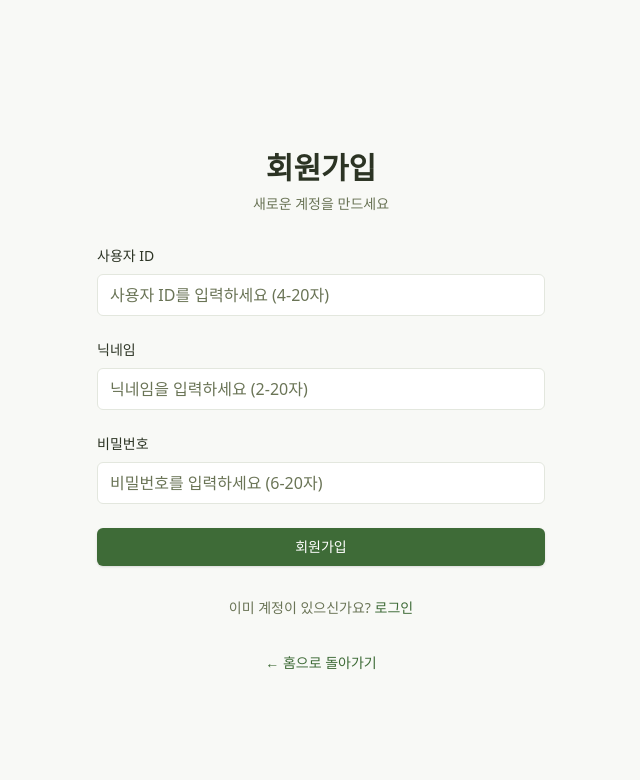
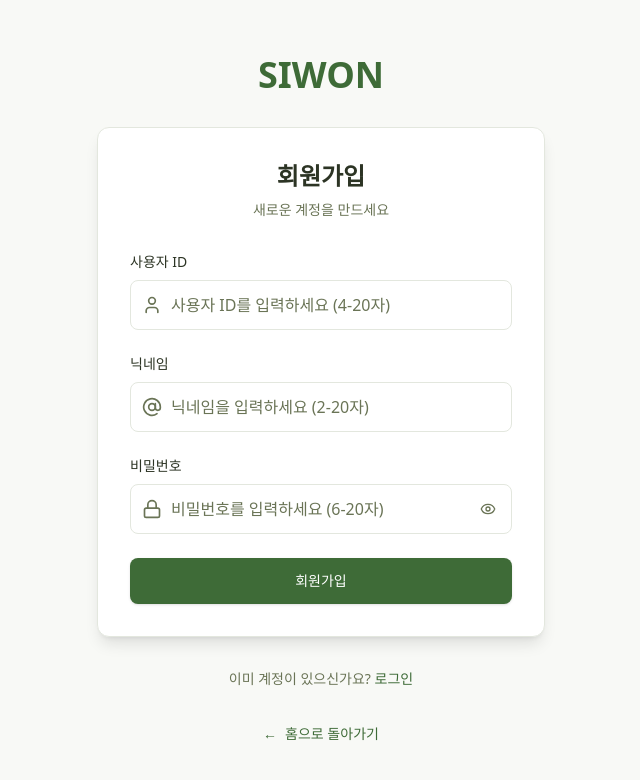
Before and after one commit to mynameisleesiwon/portfolio-project, a React (Vite) app in the folder frontend/: page /auth/signup in a window 1280 px wide. Shown: the top 780 px of the page, without its empty margins (319-959 px from the left). Built offline with nearby package versions, Linux system fonts and the light colour scheme; no server answers.

Commit message:
로그인/회원가입 페이지 디자인 개선

```diff
--- a/frontend/src/components/Auth/SignInForm.tsx
+++ b/frontend/src/components/Auth/SignInForm.tsx
@@ -1,5 +1,6 @@
 import { useState } from 'react';
 import { motion } from 'framer-motion';
+import { User, Lock, Loader2, Eye, EyeOff } from 'lucide-react';
 import { useAuth } from '../../hooks/Auth/useAuth';
 import type { SignInRequest } from '../../types';
 
@@ -13,6 +14,9 @@ const SignInForm = () => {
     password: '',
   });
 
+  // 비밀번호 표시/숨김 상태
+  const [showPassword, setShowPassword] = useState(false);
+
   // 입력값 변경 핸들러
   const handleChange = (e: React.ChangeEvent<HTMLInputElement>) => {
     const { name, value } = e.target;
@@ -20,6 +24,11 @@ const SignInForm = () => {
       ...prev,
       [name]: value,
     }));
+  };
+
+  // 비밀번호 표시/숨김 토글 핸들러
+  const togglePasswordVisibility = () => {
+    setShowPassword(!showPassword);
   };
 
   // 폼 제출 핸들러
@@ -49,6 +58,8 @@ const SignInForm = () => {
         >
           사용자 ID
         </label>
+        <div className="relative">
+          <User className="absolute left-3 top-1/2 transform -translate-y-1/2 w-5 h-5 text-text-muted" />
           <input
             type="text"
             id="userId"
@@ -56,10 +67,12 @@ const SignInForm = () => {
             value={formData.userId}
             onChange={handleChange}
             required
-          className="w-full px-3 py-2 border border-border rounded-md bg-card text-text placeholder-text-muted focus:outline-none focus:ring-2 focus:ring-primary focus:border-transparent"
+            autoComplete="off"
+            className="w-full pl-10 pr-3 py-3 border border-border rounded-lg bg-card text-text placeholder-text-muted focus:outline-none focus:ring-2 focus:ring-primary focus:border-transparent transition-all"
             placeholder="사용자 ID를 입력하세요"
             disabled={isLoading}
           />
+        </div>
       </div>
 
       {/* 비밀번호 입력 */}
@@ -70,26 +83,50 @@ const SignInForm = () => {
         >
           비밀번호
         </label>
+        <div className="relative">
+          <Lock className="absolute left-3 top-1/2 transform -translate-y-1/2 w-5 h-5 text-text-muted" />
           <input
-          type="password"
+            type={showPassword ? 'text' : 'password'}
             id="password"
             name="password"
             value={formData.password}
             onChange={handleChange}
             required
-          className="w-full px-3 py-2 border border-border rounded-md bg-card text-text placeholder-text-muted focus:outline-none focus:ring-2 focus:ring-primary focus:border-transparent"
+            autoComplete="off"
+            className="w-full pl-10 pr-12 py-3 border border-border rounded-lg bg-card text-text placeholder-text-muted focus:outline-none focus:ring-2 focus:ring-primary focus:border-transparent transition-all"
             placeholder="비밀번호를 입력하세요"
             disabled={isLoading}
           />
+          <button
+            type="button"
+            onClick={togglePasswordVisibility}
+            className="absolute right-3 top-1/2 transform -translate-y-1/2 text-text-muted hover:text-text transition-colors p-1 rounded-md hover:bg-border"
+            disabled={isLoading}
+            aria-label={showPassword ? '비밀번호 숨기기' : '비밀번호 보기'}
+          >
+            {showPassword ? (
+              <EyeOff className="w-4 h-4" />
+            ) : (
+              <Eye className="w-4 h-4" />
+            )}
+          </button>
+        </div>
       </div>
 
       {/* 로그인 버튼 */}
       <button
         type="submit"
         disabled={isLoading}
-        className="w-full flex justify-center py-2 px-4 border border-transparent rounded-md shadow-sm text-sm font-medium text-white bg-primary hover:bg-primary-hover focus:outline-none focus:ring-2 focus:ring-offset-2 focus:ring-primary disabled:opacity-50 disabled:cursor-not-allowed transition-colors"
+        className="w-full flex justify-center items-center gap-2 py-3 px-4 border border-transparent rounded-lg shadow-sm text-sm font-medium text-white bg-primary hover:bg-primary-hover focus:outline-none focus:ring-2 focus:ring-offset-2 focus:ring-primary disabled:opacity-50 disabled:cursor-not-allowed transition-all duration-200"
       >
-        {isLoading ? '로그인 중...' : '로그인'}
+        {isLoading ? (
+          <>
+            <Loader2 className="w-4 h-4 animate-spin" />
+            <span>로그인 중...</span>
+          </>
+        ) : (
+          '로그인'
+        )}
       </button>
     </motion.form>
   );
--- a/frontend/src/components/Auth/SignUpForm.tsx
+++ b/frontend/src/components/Auth/SignUpForm.tsx
@@ -1,5 +1,6 @@
 import { useState } from 'react';
 import { motion } from 'framer-motion';
+import { User, Lock, Loader2, Eye, EyeOff, AtSign } from 'lucide-react';
 import { useAuth } from '../../hooks/Auth/useAuth';
 import type { SignUpRequest } from '../../types';
 
@@ -14,6 +15,9 @@ const SignUpForm = () => {
     nickname: '',
   });
 
+  // 비밀번호 표시/숨김 상태
+  const [showPassword, setShowPassword] = useState(false);
+
   // 입력값 변경 핸들러
   const handleChange = (e: React.ChangeEvent<HTMLInputElement>) => {
     const { name, value } = e.target;
@@ -21,6 +25,11 @@ const SignUpForm = () => {
       ...prev,
       [name]: value,
     }));
+  };
+
+  // 비밀번호 표시/숨김 토글 핸들러
+  const togglePasswordVisibility = () => {
+    setShowPassword(!showPassword);
   };
 
   // 폼 제출 핸들러
@@ -50,6 +59,8 @@ const SignUpForm = () => {
         >
           사용자 ID
         </label>
+        <div className="relative">
+          <User className="absolute left-3 top-1/2 transform -translate-y-1/2 w-5 h-5 text-text-muted" />
           <input
             type="text"
             id="userId"
@@ -57,10 +68,12 @@ const SignUpForm = () => {
             value={formData.userId}
             onChange={handleChange}
             required
-          className="w-full px-3 py-2 border border-border rounded-md bg-card text-text placeholder-text-muted focus:outline-none focus:ring-2 focus:ring-primary focus:border-transparent"
+            autoComplete="off"
+            className="w-full pl-10 pr-3 py-3 border border-border rounded-lg bg-card text-text placeholder-text-muted focus:outline-none focus:ring-2 focus:ring-primary focus:border-transparent transition-all"
             placeholder="사용자 ID를 입력하세요 (4-20자)"
             disabled={isLoading}
           />
+        </div>
       </div>
 
       {/* 닉네임 입력 */}
@@ -71,6 +84,8 @@ const SignUpForm = () => {
         >
           닉네임
         </label>
+        <div className="relative">
+          <AtSign className="absolute left-3 top-1/2 transform -translate-y-1/2 w-5 h-5 text-text-muted" />
           <input
             type="text"
             id="nickname"
@@ -78,10 +93,12 @@ const SignUpForm = () => {
             value={formData.nickname}
             onChange={handleChange}
             required
-          className="w-full px-3 py-2 border border-border rounded-md bg-card text-text placeholder-text-muted focus:outline-none focus:ring-2 focus:ring-primary focus:border-transparent"
+            autoComplete="off"
+            className="w-full pl-10 pr-3 py-3 border border-border rounded-lg bg-card text-text placeholder-text-muted focus:outline-none focus:ring-2 focus:ring-primary focus:border-transparent transition-all"
             placeholder="닉네임을 입력하세요 (2-20자)"
             disabled={isLoading}
           />
+        </div>
       </div>
 
       {/* 비밀번호 입력 */}
@@ -92,26 +109,50 @@ const SignUpForm = () => {
         >
           비밀번호
         </label>
+        <div className="relative">
+          <Lock className="absolute left-3 top-1/2 transform -translate-y-1/2 w-5 h-5 text-text-muted" />
           <input
-          type="password"
+            type={showPassword ? 'text' : 'password'}
             id="password"
             name="password"
             value={formData.password}
             onChange={handleChange}
             required
-          className="w-full px-3 py-2 border border-border rounded-md bg-card text-text placeholder-text-muted focus:outline-none focus:ring-2 focus:ring-primary focus:border-transparent"
+            autoComplete="off"
+            className="w-full pl-10 pr-12 py-3 border border-border rounded-lg bg-card text-text placeholder-text-muted focus:outline-none focus:ring-2 focus:ring-primary focus:border-transparent transition-all"
             placeholder="비밀번호를 입력하세요 (6-20자)"
             disabled={isLoading}
           />
+          <button
+            type="button"
+            onClick={togglePasswordVisibility}
+            className="absolute right-3 top-1/2 transform -translate-y-1/2 text-text-muted hover:text-text transition-colors p-1 rounded-md hover:bg-border"
+            disabled={isLoading}
+            aria-label={showPassword ? '비밀번호 숨기기' : '비밀번호 보기'}
+          >
+            {showPassword ? (
+              <EyeOff className="w-4 h-4" />
+            ) : (
+              <Eye className="w-4 h-4" />
+            )}
+          </button>
+        </div>
       </div>
 
       {/* 회원가입 버튼 */}
       <button
         type="submit"
         disabled={isLoading}
-        className="w-full flex justify-center py-2 px-4 border border-transparent rounded-md shadow-sm text-sm font-medium text-white bg-primary hover:bg-primary-hover focus:outline-none focus:ring-2 focus:ring-offset-2 focus:ring-primary disabled:opacity-50 disabled:cursor-not-allowed transition-colors"
+        className="w-full flex justify-center items-center gap-2 py-3 px-4 border border-transparent rounded-lg shadow-sm text-sm font-medium text-white bg-primary hover:bg-primary-hover focus:outline-none focus:ring-2 focus:ring-offset-2 focus:ring-primary disabled:opacity-50 disabled:cursor-not-allowed transition-all duration-200"
       >
-        {isLoading ? '회원가입 중...' : '회원가입'}
+        {isLoading ? (
+          <>
+            <Loader2 className="w-4 h-4 animate-spin" />
+            <span>회원가입 중...</span>
+          </>
+        ) : (
+          '회원가입'
+        )}
       </button>
     </motion.form>
   );
--- a/frontend/src/pages/auth/SignIn.tsx
+++ b/frontend/src/pages/auth/SignIn.tsx
@@ -1,51 +1,90 @@
 import { motion } from 'framer-motion';
-import { Link } from 'react-router-dom';
+import { Link, useNavigate } from 'react-router-dom';
 import SignInForm from '../../components/Auth/SignInForm';
 
 const SignIn = () => {
+  const navigate = useNavigate();
+
+  const handleLogo = () => {
+    navigate('/');
+  };
+
   return (
-    <div className="min-h-screen w-full flex items-center justify-center bg-bg py-12 px-4 sm:px-6 lg:px-8">
+    <div
+      className=" w-full flex items-center justify-center py-12 px-4 sm:px-6 lg:px-8"
+      style={{ minHeight: 'calc(100dvh - 100px)' }}
+    >
       <motion.div
         initial={{ opacity: 0, y: 20 }}
         animate={{ opacity: 1, y: 0 }}
         transition={{ duration: 0.5 }}
         className="max-w-md w-full space-y-8"
       >
-        {/* 제목 */}
-        <div>
-          <h2 className="mt-6 text-center text-3xl font-extrabold text-text">
-            로그인
-          </h2>
-          <p className="mt-2 text-center text-sm text-text-muted">
-            계정에 로그인하세요
-          </p>
-        </div>
+        {/* SIWON 로고 */}
+        <motion.div
+          className="text-center"
+          initial={{ opacity: 0, y: -20 }}
+          animate={{ opacity: 1, y: 0 }}
+          transition={{ duration: 0.5, delay: 0.1 }}
+        >
+          <div
+            className="text-4xl font-bold text-primary cursor-pointer inline-block hover:text-primary-hover transition-colors"
+            onClick={handleLogo}
+          >
+            SIWON
+          </div>
+        </motion.div>
 
-        {/* 로그인 폼 */}
-        <SignInForm />
+        {/* 로그인 카드 */}
+        <motion.div
+          initial={{ opacity: 0, y: 20 }}
+          animate={{ opacity: 1, y: 0 }}
+          transition={{ duration: 0.5, delay: 0.2 }}
+          className="bg-card border border-border rounded-xl p-8 shadow-lg backdrop-blur-sm"
+        >
+          {/* 제목 */}
+          <div className="text-center mb-8">
+            <h2 className="text-2xl font-bold text-text mb-2">로그인</h2>
+            <p className="text-sm text-text-muted">계정에 로그인하세요</p>
+          </div>
+
+          {/* 로그인 폼 */}
+          <SignInForm />
+        </motion.div>
 
         {/* 회원가입 링크 */}
-        <div className="text-center">
+        <motion.div
+          initial={{ opacity: 0 }}
+          animate={{ opacity: 1 }}
+          transition={{ duration: 0.5, delay: 0.4 }}
+          className="text-center"
+        >
           <p className="text-sm text-text-muted">
             계정이 없으신가요?{' '}
             <Link
               to="/auth/signup"
-              className="text-primary hover:text-primary-hover font-medium"
+              className="text-primary hover:text-primary-hover font-medium transition-colors"
             >
               회원가입
             </Link>
           </p>
-        </div>
+        </motion.div>
 
         {/* 홈으로 돌아가기 링크 */}
-        <div className="text-center">
+        <motion.div
+          initial={{ opacity: 0 }}
+          animate={{ opacity: 1 }}
+          transition={{ duration: 0.5, delay: 0.5 }}
+          className="text-center"
+        >
           <Link
             to="/"
-            className="text-primary hover:text-primary-hover font-medium text-sm"
+            className="inline-flex items-center gap-2 text-primary hover:text-primary-hover font-medium text-sm transition-colors"
           >
-            ← 홈으로 돌아가기
+            <span>←</span>
+            <span>홈으로 돌아가기</span>
           </Link>
-        </div>
+        </motion.div>
       </motion.div>
     </div>
   );
--- a/frontend/src/pages/auth/SignUp.tsx
+++ b/frontend/src/pages/auth/SignUp.tsx
@@ -1,51 +1,90 @@
 import { motion } from 'framer-motion';
-import { Link } from 'react-router-dom';
+import { Link, useNavigate } from 'react-router-dom';
 import SignUpForm from '../../components/Auth/SignUpForm';
 
 const SignUp = () => {
+  const navigate = useNavigate();
+
+  const handleLogo = () => {
+    navigate('/');
+  };
+
   return (
-    <div className="min-h-screen w-full flex items-center justify-center bg-bg py-12 px-4 sm:px-6 lg:px-8">
+    <div
+      className="w-full flex items-center justify-center py-12 px-4 sm:px-6 lg:px-8"
+      style={{ minHeight: 'calc(100dvh - 100px)' }}
+    >
       <motion.div
         initial={{ opacity: 0, y: 20 }}
         animate={{ opacity: 1, y: 0 }}
         transition={{ duration: 0.5 }}
         className="max-w-md w-full space-y-8"
       >
-        {/* 제목 */}
-        <div>
-          <h2 className="mt-6 text-center text-3xl font-extrabold text-text">
-            회원가입
-          </h2>
-          <p className="mt-2 text-center text-sm text-text-muted">
-            새로운 계정을 만드세요
-          </p>
-        </div>
+        {/* SIWON 로고 */}
+        <motion.div
+          className="text-center"
+          initial={{ opacity: 0, y: -20 }}
+          animate={{ opacity: 1, y: 0 }}
+          transition={{ duration: 0.5, delay: 0.1 }}
+        >
+          <div
+            className="text-4xl font-bold text-primary cursor-pointer inline-block hover:text-primary-hover transition-colors"
+            onClick={handleLogo}
+          >
+            SIWON
+          </div>
+        </motion.div>
 
-        {/* 회원가입 폼 */}
-        <SignUpForm />
+        {/* 회원가입 카드 */}
+        <motion.div
+          initial={{ opacity: 0, y: 20 }}
+          animate={{ opacity: 1, y: 0 }}
+          transition={{ duration: 0.5, delay: 0.2 }}
+          className="bg-card border border-border rounded-xl p-8 shadow-lg backdrop-blur-sm"
+        >
+          {/* 제목 */}
+          <div className="text-center mb-8">
+            <h2 className="text-2xl font-bold text-text mb-2">회원가입</h2>
+            <p className="text-sm text-text-muted">새로운 계정을 만드세요</p>
+          </div>
+
+          {/* 회원가입 폼 */}
+          <SignUpForm />
+        </motion.div>
 
         {/* 로그인 링크 */}
-        <div className="text-center">
+        <motion.div
+          initial={{ opacity: 0 }}
+          animate={{ opacity: 1 }}
+          transition={{ duration: 0.5, delay: 0.4 }}
+          className="text-center"
+        >
           <p className="text-sm text-text-muted">
             이미 계정이 있으신가요?{' '}
             <Link
               to="/auth/signin"
-              className="text-primary hover:text-primary-hover font-medium"
+              className="text-primary hover:text-primary-hover font-medium transition-colors"
             >
               로그인
             </Link>
           </p>
-        </div>
+        </motion.div>
 
         {/* 홈으로 돌아가기 링크 */}
-        <div className="text-center">
+        <motion.div
+          initial={{ opacity: 0 }}
+          animate={{ opacity: 1 }}
+          transition={{ duration: 0.5, delay: 0.5 }}
+          className="text-center"
+        >
           <Link
             to="/"
-            className="text-primary hover:text-primary-hover font-medium text-sm"
+            className="inline-flex items-center gap-2 text-primary hover:text-primary-hover font-medium text-sm transition-colors"
           >
-            ← 홈으로 돌아가기
+            <span>←</span>
+            <span>홈으로 돌아가기</span>
           </Link>
-        </div>
+        </motion.div>
       </motion.div>
     </div>
   );
```
Lines whose indentation alone changed are shown as unchanged.
